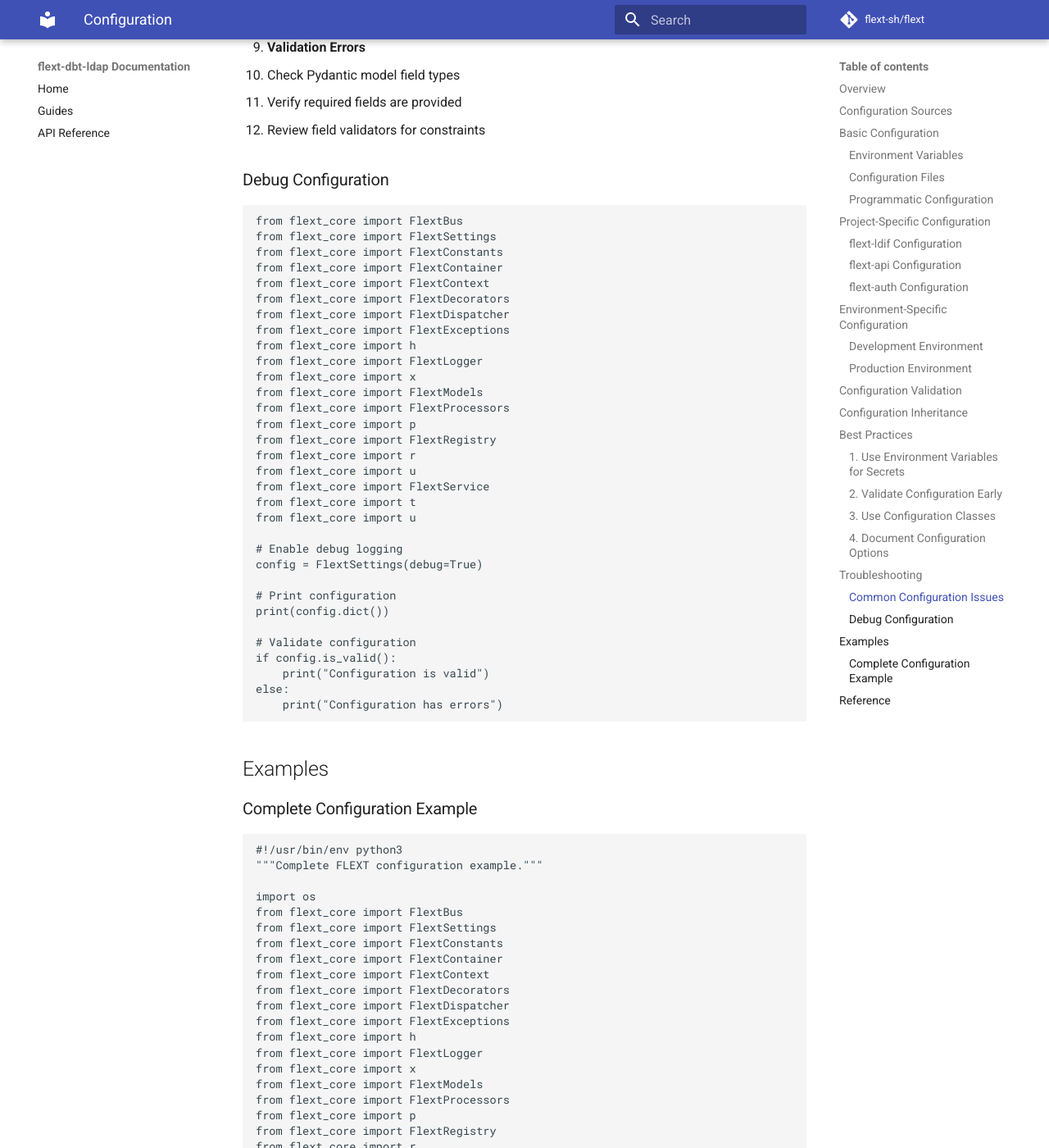
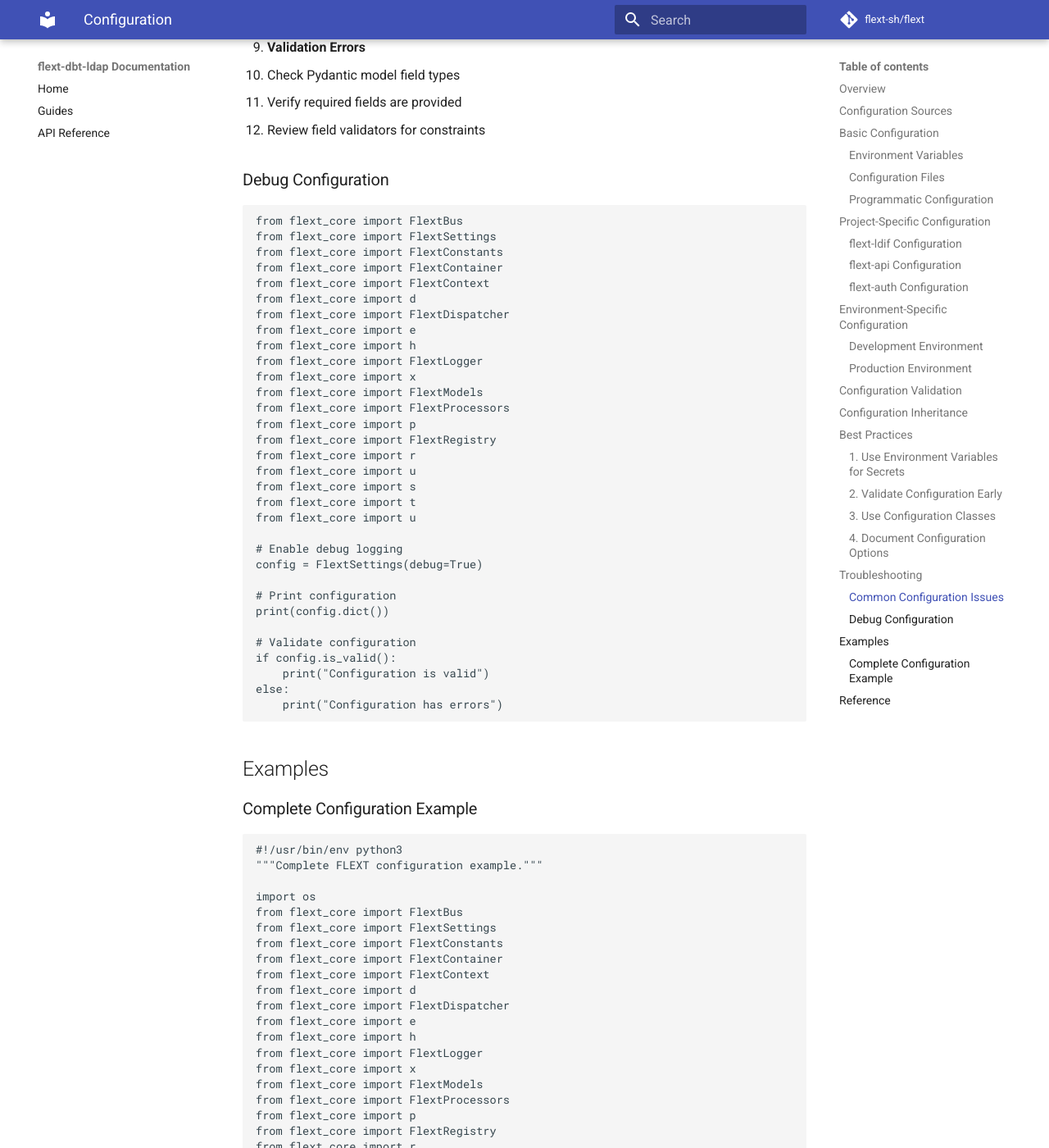
Before and after one commit to flext-sh/flext-dbt-ldap, an MkDocs documentation site: the page built from docs/guides/configuration.md, in a window 1280 px wide and 1400 px high, scrolled down 8655 px. Shown: the whole window at 82% size. Built offline with MkDocs 1.6.1 and Material for MkDocs 9.7.7, drawn with Linux system fonts in a browser that asks for light colours; comment, search, counter and statistics services are not loaded; some of the changed text lies outside the part shown.

Commit message:
chore: refactor migration

```diff
--- a/docs/guides/configuration.md
+++ b/docs/guides/configuration.md
@@ -109,9 +109,9 @@ from flext_core import FlextSettings
 from flext_core import FlextConstants
 from flext_core import FlextContainer
 from flext_core import FlextContext
-from flext_core import FlextDecorators
+from flext_core import d
 from flext_core import FlextDispatcher
-from flext_core import FlextExceptions
+from flext_core import e
 from flext_core import h
 from flext_core import FlextLogger
 from flext_core import x
@@ -121,7 +121,7 @@ from flext_core import p
 from flext_core import FlextRegistry
 from flext_core import r
 from flext_core import u
-from flext_core import FlextService
+from flext_core import s
 from flext_core import t
 from flext_core import u
 from flext_ldif import FlextLdifSettings
@@ -235,9 +235,9 @@ from flext_core import FlextSettings
 from flext_core import FlextConstants
 from flext_core import FlextContainer
 from flext_core import FlextContext
-from flext_core import FlextDecorators
+from flext_core import d
 from flext_core import FlextDispatcher
-from flext_core import FlextExceptions
+from flext_core import e
 from flext_core import h
 from flext_core import FlextLogger
 from flext_core import x
@@ -247,7 +247,7 @@ from flext_core import p
 from flext_core import FlextRegistry
 from flext_core import r
 from flext_core import u
-from flext_core import FlextService
+from flext_core import s
 from flext_core import t
 from flext_core import u
 
@@ -269,9 +269,9 @@ from flext_core import FlextSettings
 from flext_core import FlextConstants
 from flext_core import FlextContainer
 from flext_core import FlextContext
-from flext_core import FlextDecorators
+from flext_core import d
 from flext_core import FlextDispatcher
-from flext_core import FlextExceptions
+from flext_core import e
 from flext_core import h
 from flext_core import FlextLogger
 from flext_core import x
@@ -281,7 +281,7 @@ from flext_core import p
 from flext_core import FlextRegistry
 from flext_core import r
 from flext_core import u
-from flext_core import FlextService
+from flext_core import s
 from flext_core import t
 from flext_core import u
 
@@ -314,9 +314,9 @@ from flext_core import FlextSettings
 from flext_core import FlextConstants
 from flext_core import FlextContainer
 from flext_core import FlextContext
-from flext_core import FlextDecorators
+from flext_core import d
 from flext_core import FlextDispatcher
-from flext_core import FlextExceptions
+from flext_core import e
 from flext_core import h
 from flext_core import FlextLogger
 from flext_core import x
@@ -326,7 +326,7 @@ from flext_core import p
 from flext_core import FlextRegistry
 from flext_core import r
 from flext_core import u
-from flext_core import FlextService
+from flext_core import s
 from flext_core import t
 from flext_core import u
 
@@ -351,9 +351,9 @@ from flext_core import FlextSettings
 from flext_core import FlextConstants
 from flext_core import FlextContainer
 from flext_core import FlextContext
-from flext_core import FlextDecorators
+from flext_core import d
 from flext_core import FlextDispatcher
-from flext_core import FlextExceptions
+from flext_core import e
 from flext_core import h
 from flext_core import FlextLogger
 from flext_core import x
@@ -363,7 +363,7 @@ from flext_core import p
 from flext_core import FlextRegistry
 from flext_core import r
 from flext_core import u
-from flext_core import FlextService
+from flext_core import s
 from flext_core import t
 from flext_core import u
 
@@ -425,9 +425,9 @@ from flext_core import FlextSettings
 from flext_core import FlextConstants
 from flext_core import FlextContainer
 from flext_core import FlextContext
-from flext_core import FlextDecorators
+from flext_core import d
 from flext_core import FlextDispatcher
-from flext_core import FlextExceptions
+from flext_core import e
 from flext_core import h
 from flext_core import FlextLogger
 from flext_core import x
@@ -437,7 +437,7 @@ from flext_core import p
 from flext_core import FlextRegistry
 from flext_core import r
 from flext_core import u
-from flext_core import FlextService
+from flext_core import s
 from flext_core import t
 from flext_core import u
 
@@ -468,9 +468,9 @@ from flext_core import FlextSettings
 from flext_core import FlextConstants
 from flext_core import FlextContainer
 from flext_core import FlextContext
-from flext_core import FlextDecorators
+from flext_core import d
 from flext_core import FlextDispatcher
-from flext_core import FlextExceptions
+from flext_core import e
 from flext_core import h
 from flext_core import FlextLogger
 from flext_core import x
@@ -480,7 +480,7 @@ from flext_core import p
 from flext_core import FlextRegistry
 from flext_core import r
 from flext_core import u
-from flext_core import FlextService
+from flext_core import s
 from flext_core import t
 from flext_core import u
 from flext_ldif import FlextLdifSettings
```
Also changed, not shown: docs/guides/development.md (+6 -6 lines), docs/guides/getting-started.md (+9 -9 lines), docs/guides/testing.md (+12 -12 lines), docs/guides/troubleshooting.md (+18 -18 lines), 2 other files.
